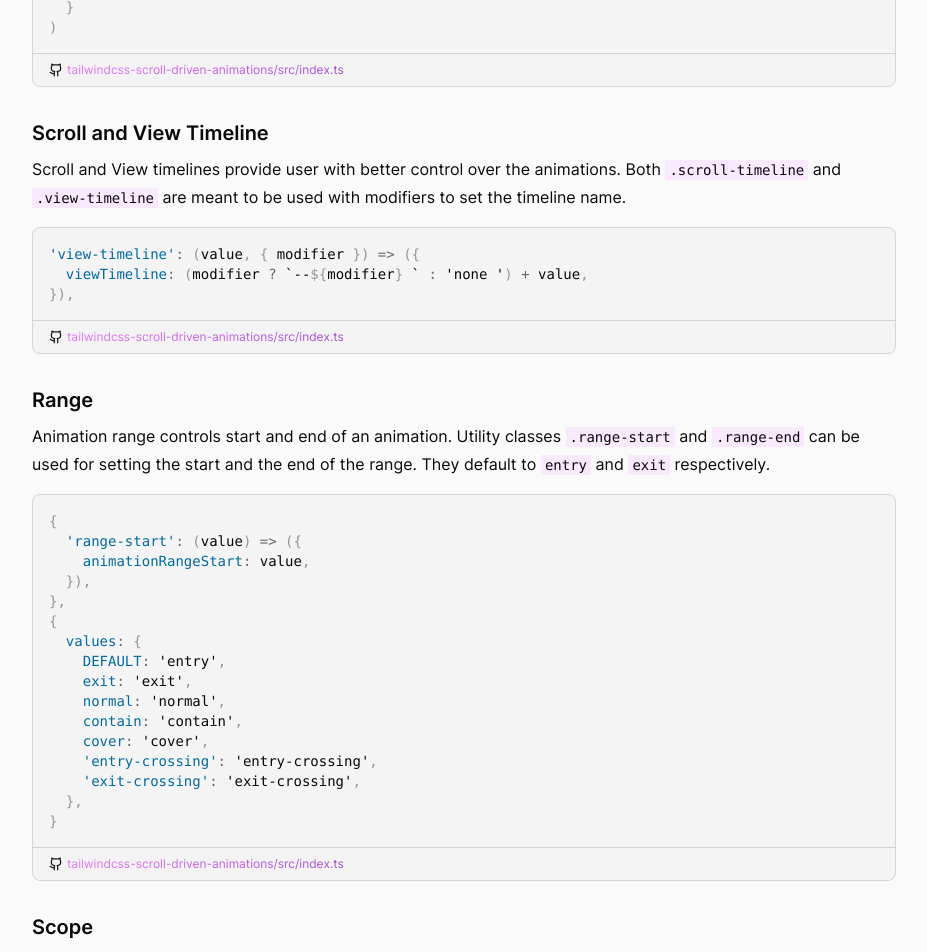
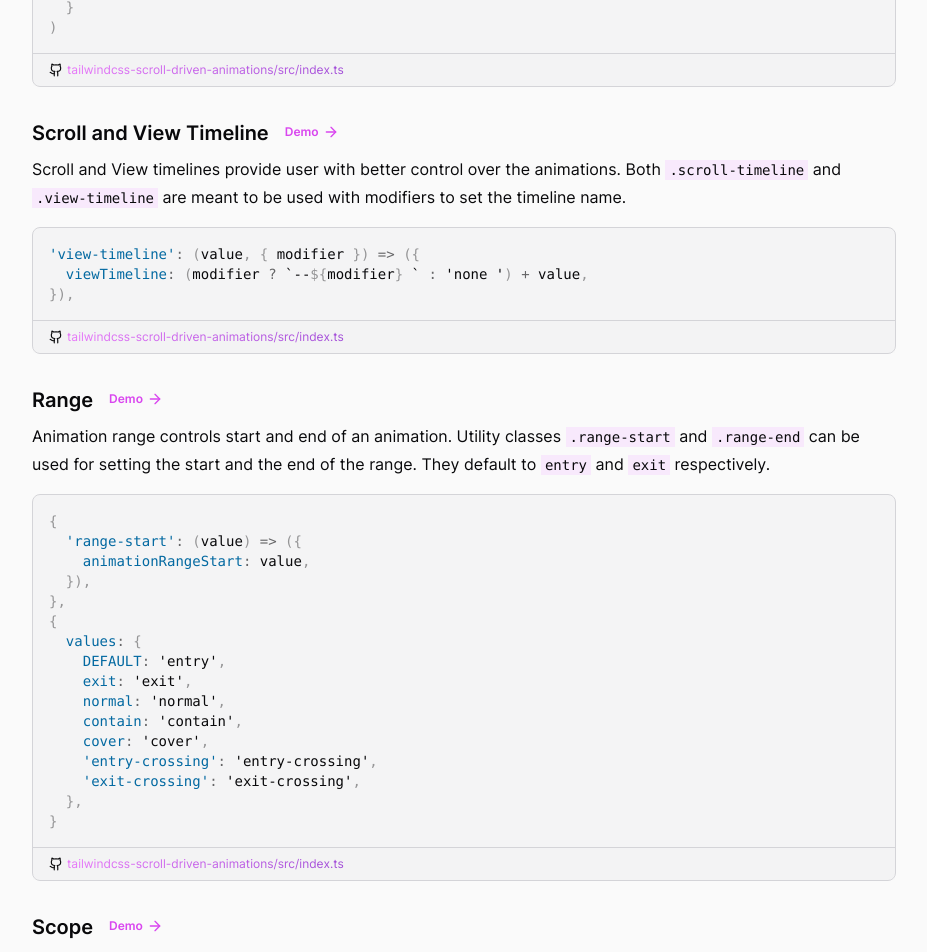
Before and after one commit to adamplesnik/tailwindcss-scroll-driven-animations, a React (Vite) app: page / in a window 1280 px wide. Shown: the part 1260-2212 px from the top of the page, without its empty margins (176-1103 px from the left). Built offline with nearby package versions, Linux system fonts and the light colour scheme; what @adam.plesnik/tailwindcss-scroll-driven-animations would draw is missing.

Commit message:
Add demo links to titles

```diff
--- a/src/components/Heading.tsx
+++ b/src/components/Heading.tsx
@@ -1,13 +1,26 @@
+import { ArrowRight } from 'lucide-react'
 import { PropsWithChildren } from 'react'
+import { NavLink } from 'react-router-dom'
 
 const Heading = ({
   size = 1,
   className = '',
   children,
   id = '',
+  href = '',
 }: PropsWithChildren<TitleProps>) => {
   const defaultClasses = 'relative w-full font-semibold' + (className && ` ${className}`)
   const anchor = id ? <a id={id} className={'absolute -top-32'} /> : ''
+  const link = href ? (
+    <NavLink to={href} className="group flex gap-1 text-xs text-fuchsia-500 dark:text-cyan-500">
+      <span className="border-b border-b-transparent transition-colors group-hover:border-b-current">
+        Demo
+      </span>
+      <ArrowRight className="size-4" />
+    </NavLink>
+  ) : (
+    ''
+  )
   if (size === 1) {
     return (
       <h1 className={defaultClasses + ' py-4 text-3xl md:py-8'}>
@@ -24,9 +37,10 @@ const Heading = ({
     )
   } else {
     return (
-      <h3 className={defaultClasses + ' pb-2 pt-4 text-xl'}>
+      <h3 className={defaultClasses + ' flex items-center gap-4 pb-2 pt-4 text-xl'}>
         {children}
         {anchor}
+        {link}
       </h3>
     )
   }
@@ -36,6 +50,7 @@ export interface TitleProps {
   children: PropsWithChildren
   size: 1 | 2 | 3
   className?: string
+  href?: string
   id?: string
 }
 
--- a/src/partials/Animations.tsx
+++ b/src/partials/Animations.tsx
@@ -39,7 +39,7 @@ const Animations = () => {
         </li>
       </ul>
 
-      <Heading size={3} id={'code'}>
+      <Heading size={3} id={'code'} href="/usage#timeline">
         Animation Timeline
       </Heading>
       <Paragraph>
@@ -58,7 +58,9 @@ const Animations = () => {
       >
         {codeExampleTimeline}
       </CodeBlock>
-      <Heading size={3}>Scroll and View Timeline</Heading>
+      <Heading size={3} href="/usage#view-timeline">
+        Scroll and View Timeline
+      </Heading>
       <Paragraph>
         Scroll and View timelines provide user with better control over the animations. Both{' '}
         <Code>.scroll-timeline</Code> and <Code>.view-timeline</Code> are meant to be used with
@@ -73,7 +75,9 @@ const Animations = () => {
       >
         {codeExampleView}
       </CodeBlock>
-      <Heading size={3}>Range</Heading>
+      <Heading size={3} href="/usage#range">
+        Range
+      </Heading>
       <Paragraph>
         Animation range controls start and end of an animation. Utility classes{' '}
         <Code>.range-start</Code> and <Code>.range-end</Code> can be used for setting the start and
@@ -88,7 +92,9 @@ const Animations = () => {
       >
         {codeExampleRange}
       </CodeBlock>
-      <Heading size={3}>Scope</Heading>
+      <Heading size={3} href="/usage#range">
+        Scope
+      </Heading>
       <Paragraph>
         Timeline scope allows to control animated elements outside the parent which defines the
         timeline. Utility <Code>.scope</Code> should be used with a modifier to define the timeline
--- a/src/partials/Demo.tsx
+++ b/src/partials/Demo.tsx
@@ -20,7 +20,9 @@ const Demo = () => {
   return (
     <>
       <Heading size={2}>Demos</Heading>
-      <Heading size={3}>Anonymous Scroll Timeline</Heading>
+      <Heading size={3} id="timeline">
+        Anonymous Scroll Timeline
+      </Heading>
       <Paragraph>
         This demo showcases how to create a simple progress bar just by adding one utility class to
         the element. We define the anonymous scroll timeline by adding <Code>.timeline</Code> to the
@@ -29,7 +31,9 @@ const Demo = () => {
       <ProgressBarDemo />
       <CodeBlock language="html">{progressBarDemo}</CodeBlock>
       <CodeBlock language="css">{progressBarKeyframes}</CodeBlock>
-      <Heading size={3}>Anonymous View Timeline</Heading>
+      <Heading size={3} id="view-timeline">
+        Anonymous View Timeline
+      </Heading>
       <Paragraph>
         This demo showcases how to make the element appear after entering the view frame. We define
         the anonymous view timeline by adding <Code>.timeline-view</Code> to this element.
@@ -37,7 +41,9 @@ const Demo = () => {
       <AppearDemo />
       <CodeBlock language="html">{appearDemo}</CodeBlock>
       <CodeBlock language="css">{appearKeyframes}</CodeBlock>
-      <Heading size={3}>Range, Scope and Animation Timeline Name</Heading>
+      <Heading size={3} id="range">
+        Range, Scope and Animation Timeline Name
+      </Heading>
       <Paragraph>
         This demo showcases the usage of the plugin to reveal the navigation bar. The{' '}
         <Code>.view-timeline/navbar</Code> utility sets up the animation timeline, which is then
```
